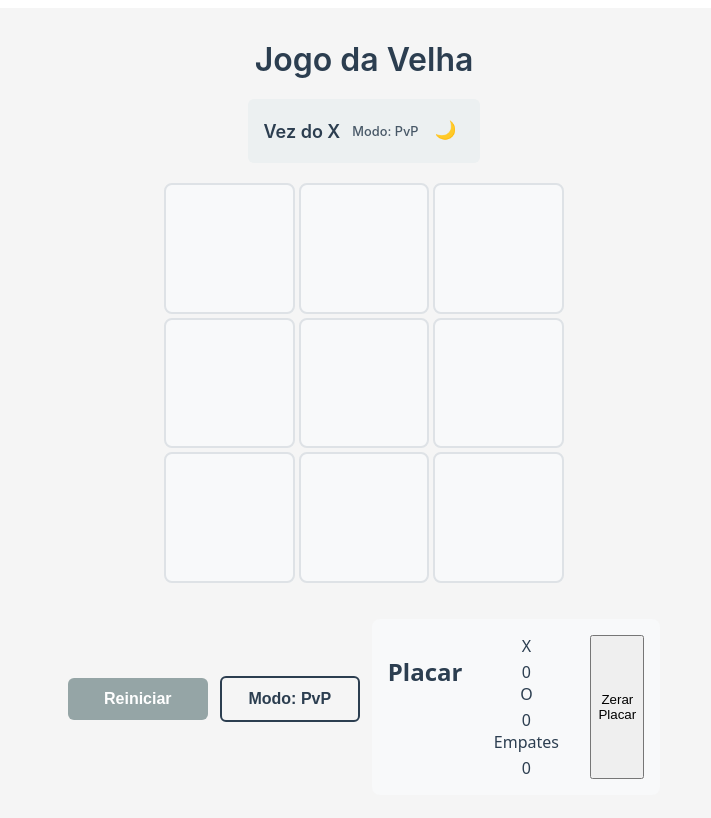
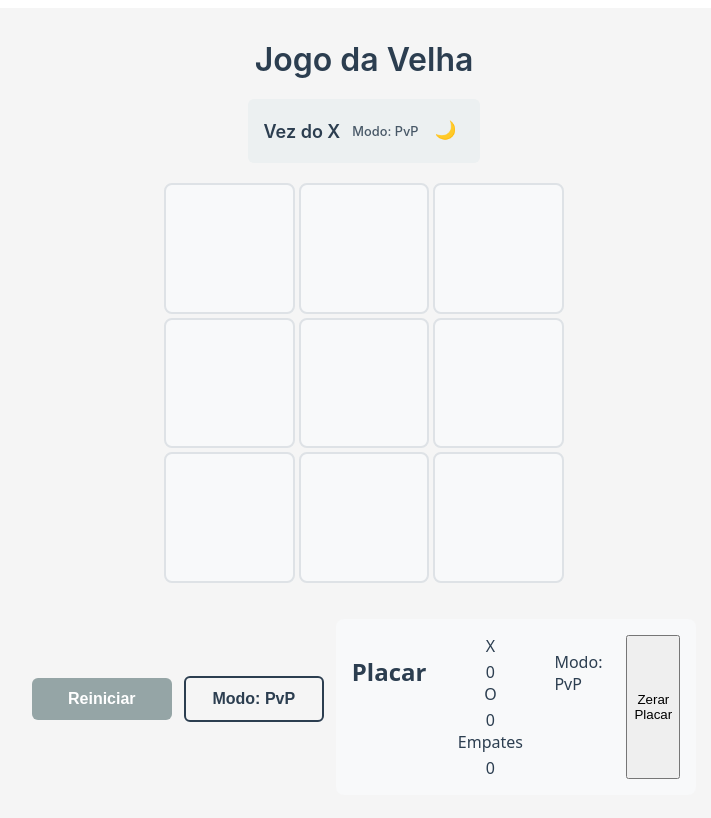
Before and after one commit to Marcelo-Marcos999/teste-estudio, a React (Vite) app: page / in a window 1280 px wide. Shown: the top 818 px of the page, without its empty margins (276-987 px from the left). Built offline with nearby package versions, Linux system fonts and the light colour scheme.

Commit message:
feat: update src/components/Scoreboard.jsx

```diff
--- a/src/components/Scoreboard.jsx
+++ b/src/components/Scoreboard.jsx
@@ -1,6 +1,6 @@
 import styles from './Scoreboard.module.css';
 
-function Scoreboard({ scores, onResetScores }) {
+function Scoreboard({ scores, onResetScores, gameMode }) {
   const { xWins = 0, oWins = 0, draws = 0 } = scores || {};
 
   return (
@@ -20,6 +20,9 @@ function Scoreboard({ scores, onResetScores }) {
           <span className={styles.value}>{draws}</span>
         </div>
       </div>
+      <p className={styles.mode}>
+        Modo: {gameMode === 'pvai' ? 'PvAI' : 'PvP'}
+      </p>
       {onResetScores && (
         <button
           className={styles.resetButton}
```
